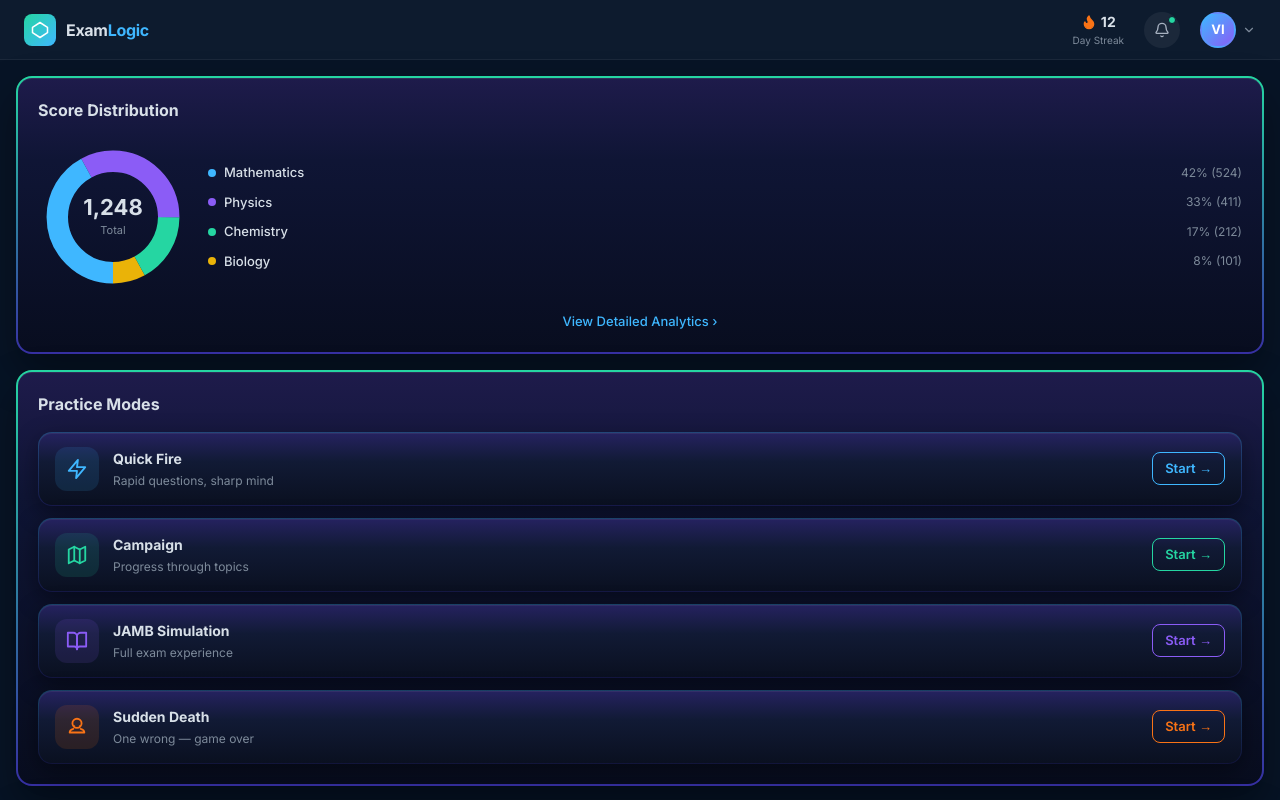
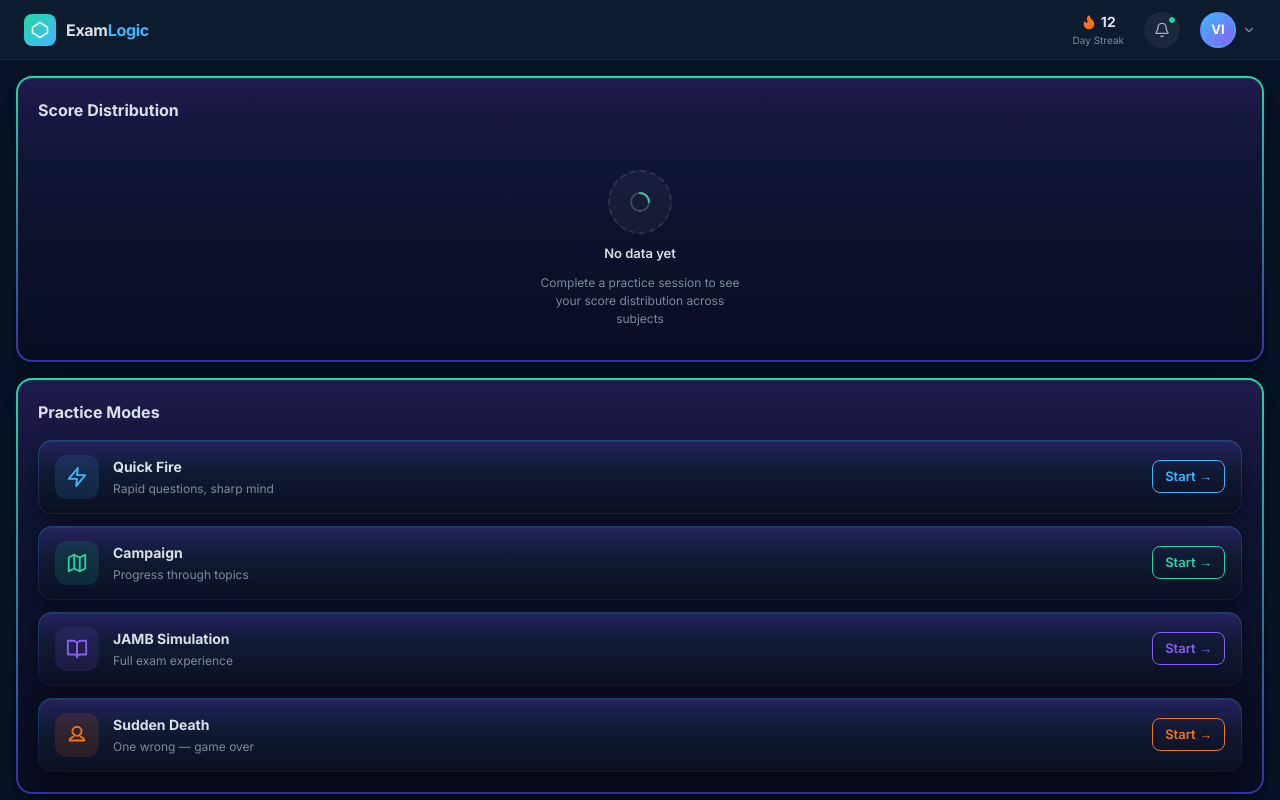
Before and after one commit to examforge99/examlogic, a Next.js app: page / in a window 1280 px wide. Shown: the top 800 px of the page. Built offline with nearby package versions, Linux system fonts and the light colour scheme.

Commit message:
Refactor ScoreDistribution for empty state handling
Refactor ScoreDistribution component to handle empty subjects state with an EmptyState component. Remove default subjects and adjust logic for total calculation.

```diff
--- a/src/components/ScoreDistribution.tsx
+++ b/src/components/ScoreDistribution.tsx
@@ -12,13 +12,6 @@ interface ScoreDistributionProps {
   subjects?: Subject[];
 }
 
-const defaultSubjects: Subject[] = [
-  { name: "Mathematics", count: 524, color: "#3FB7FF" },
-  { name: "Physics",     count: 411, color: "#8B5CF6" },
-  { name: "Chemistry",   count: 212, color: "#25d6a2" },
-  { name: "Biology",     count: 101, color: "#EAB308" },
-];
-
 const CARD_STYLE: React.CSSProperties = {
   width: "100%",
   borderRadius: "16px",
@@ -29,20 +22,44 @@ const CARD_STYLE: React.CSSProperties = {
   boxShadow: "0 20px 40px rgba(0,0,0,0.35), inset 0 1px 0 rgba(255,255,255,0.08)",
 };
 
-export default function ScoreDistribution({
-  subjects = defaultSubjects,
-}: ScoreDistributionProps) {
+function EmptyState() {
+  return (
+    <div style={{ display: "flex", flexDirection: "column", alignItems: "center", justifyContent: "center", padding: "28px 0 12px", gap: "10px" }}>
+      <div style={{
+        width: "64px", height: "64px", borderRadius: "50%",
+        background: "rgba(255,255,255,0.04)",
+        border: "2px dashed rgba(255,255,255,0.1)",
+        display: "flex", alignItems: "center", justifyContent: "center",
+      }}>
+        <svg width="24" height="24" viewBox="0 0 24 24" fill="none">
+          <circle cx="12" cy="12" r="9" stroke="#3D4A5C" strokeWidth="2" />
+          <path d="M12 3 A9 9 0 0 1 21 12" stroke="#25d6a2" strokeWidth="2" strokeLinecap="round" />
+        </svg>
+      </div>
+      <div style={{ fontSize: "13px", fontWeight: 600, color: "#D8E0E8", textAlign: "center" }}>
+        No data yet
+      </div>
+      <div style={{ fontSize: "12px", color: "#7D8A9A", textAlign: "center", lineHeight: 1.5, maxWidth: "200px" }}>
+        Complete a practice session to see your score distribution across subjects
+      </div>
+    </div>
+  );
+}
+
+export default function ScoreDistribution({ subjects }: ScoreDistributionProps) {
   const svgRef = useRef<SVGSVGElement>(null);
   const countRef = useRef<HTMLDivElement>(null);
+
+  const isEmpty = !subjects || subjects.length === 0;
 
   const cx = 70, cy = 70, r = 52;
   const strokeWidth = 20;
   const circumference = 2 * Math.PI * r;
   const DURATION = 2400;
-  const total = subjects.reduce((sum, s) => sum + s.count, 0);
+  const total = isEmpty ? 0 : subjects.reduce((sum, s) => sum + s.count, 0);
 
   let runningOffset = 0;
-  const segments = subjects.map((s) => {
+  const segments = isEmpty ? [] : subjects.map((s) => {
     const length = (s.count / total) * circumference;
     const seg = { ...s, fraction: s.count / total, length, startOffset: runningOffset };
     runningOffset += length;
@@ -50,6 +67,7 @@ export default function ScoreDistribution({
   });
 
   useEffect(() => {
+    if (isEmpty) return;
     const svg = svgRef.current;
     const countEl = countRef.current;
     if (!svg || !countEl) return;
@@ -122,7 +140,7 @@ export default function ScoreDistribution({
     }
 
     requestAnimationFrame(animate);
-  }, [subjects]);
+  }, [subjects, isEmpty]);
 
   return (
     <div style={CARD_STYLE}>
@@ -132,6 +150,8 @@ export default function ScoreDistribution({
         Score Distribution
       </div>
 
+      {isEmpty ? <EmptyState /> : (
+        <>
           {/* Body */}
           <div style={{ display: "flex", alignItems: "center", gap: "20px" }}>
 
@@ -171,6 +191,8 @@ export default function ScoreDistribution({
           <div style={{ textAlign: "center", marginTop: "20px", fontSize: "clamp(12px, 3vw, 13px)", fontWeight: 500, color: "#3FB7FF", cursor: "pointer" }}>
             View Detailed Analytics ›
           </div>
+        </>
+      )}
 
     </div>
   );
```
Lines whose indentation alone changed are shown as unchanged.
